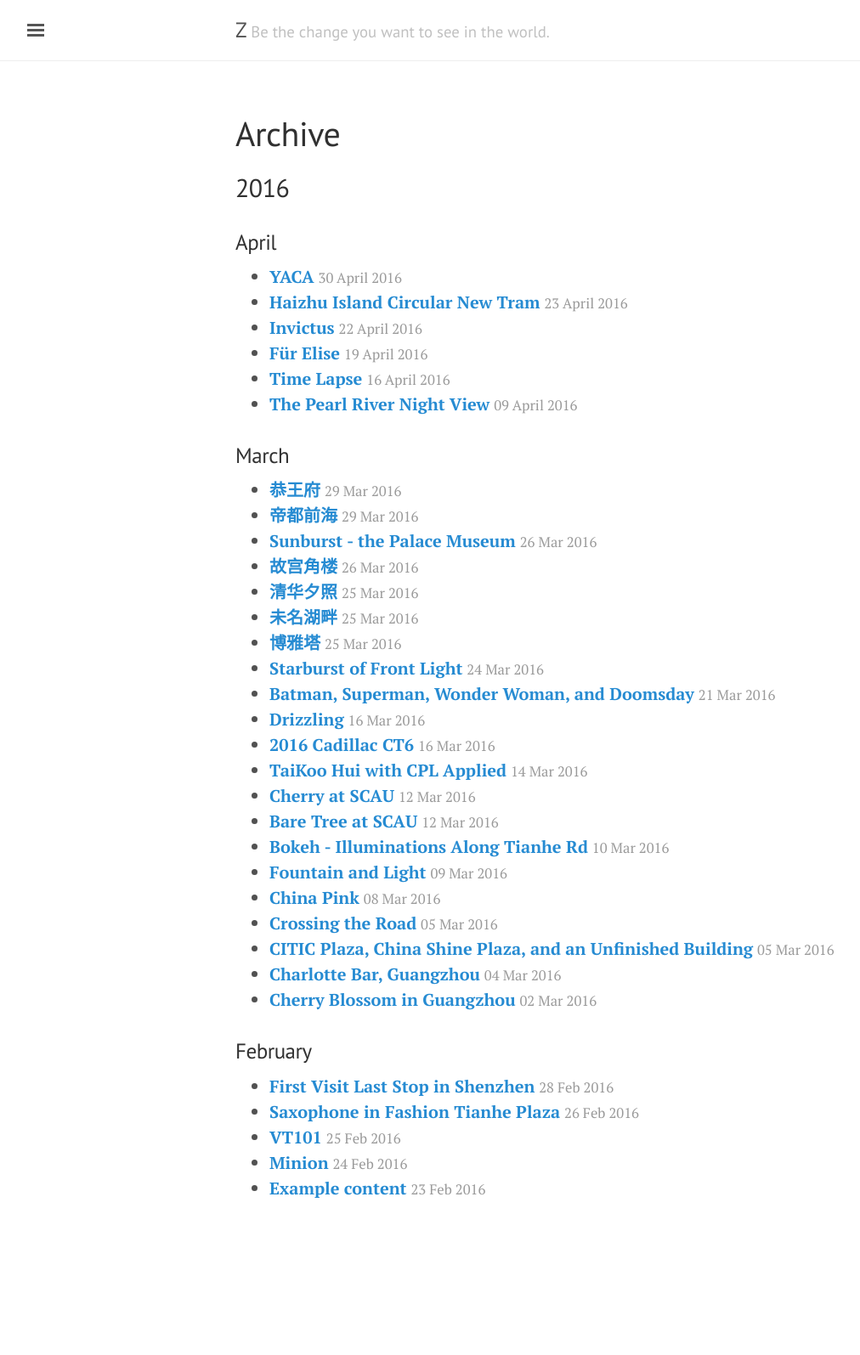
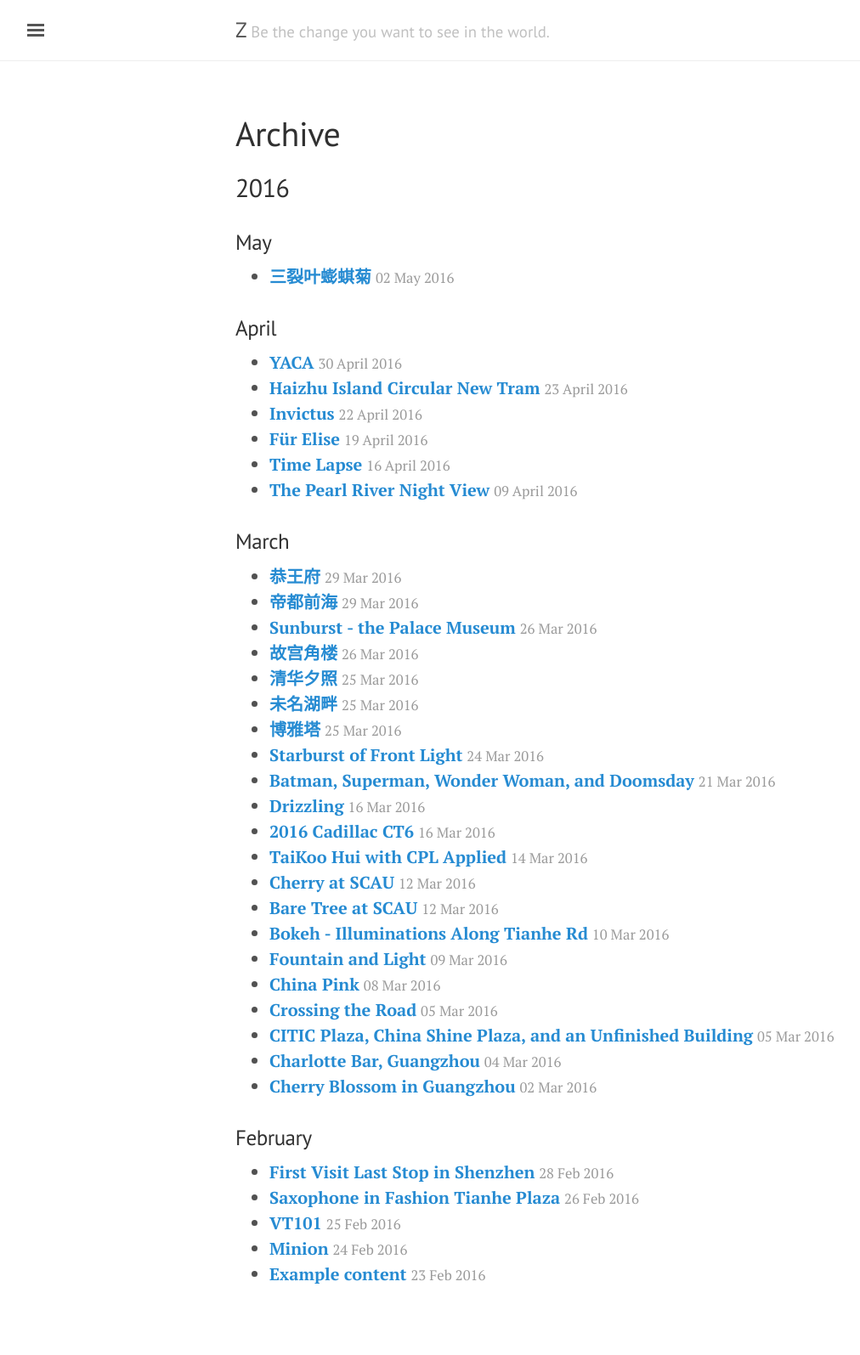
Before and after one commit to comacros/comacros.github.io, a Jekyll site: the page built from archive.md, in a window 1280 px wide. Shown: the whole page at 85% size, without its empty margins (3-1015 px from the left). Built offline with Jekyll 4.4.1, drawn with Linux system fonts in a browser that asks for light colours; before the commit the page ends 1494 px from its top, so only the background shows below that.

Commit message:
三裂叶蟛蜞菊

```diff
--- a/archive.md
+++ b/archive.md
@@ -4,6 +4,10 @@ title: Archive
 ---
 
 ## 2016
+
+### May
+
+* [**三裂叶蟛蜞菊**](http://xiongzh.com/2016/05/02/三裂叶蟛蜞菊/) <small style="color:rgb(154,154,154)">02 May 2016</small>
 
 ### April
 
```
Also changed, not shown: _posts/2016-05-02-三裂叶蟛蜞菊.md (added, +6 -0 lines), images/DSC_3989.JPG (added).
